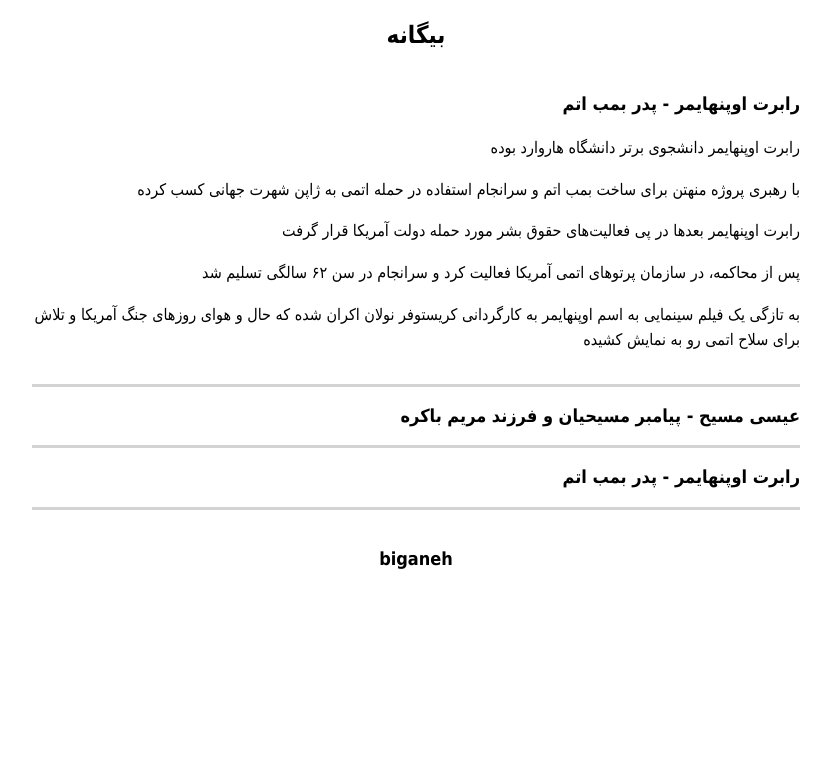
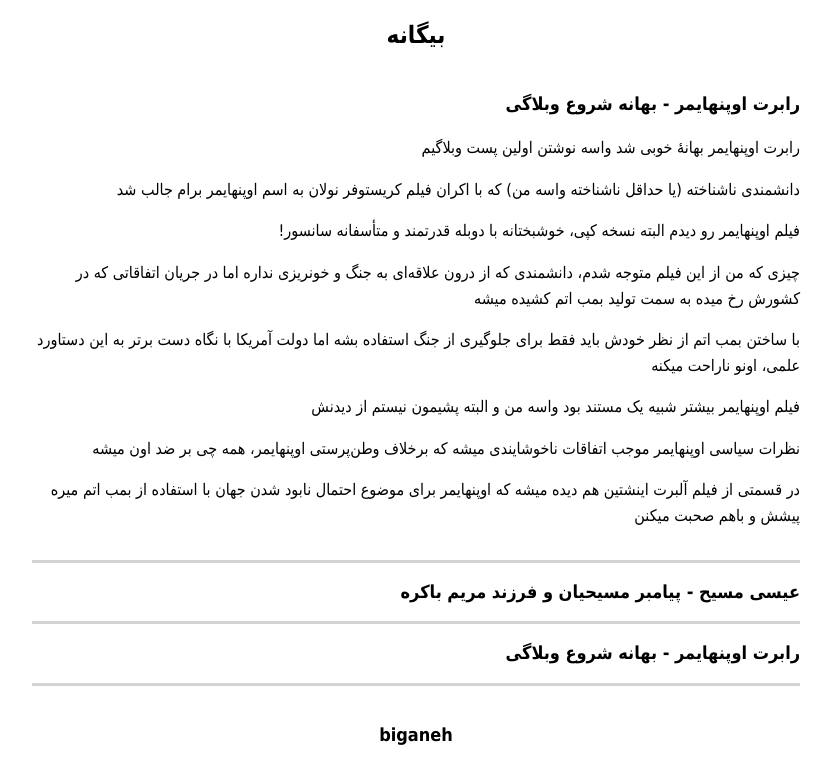
Before and after one commit to darkblog/darkblog.github.io, a Jekyll site: the page built from _posts/2023-8-7-1.md, in a window 1280 px wide. Shown: the top 784 px of the page, without its empty margins (308-1139 px from the left). Built offline with Jekyll 4.4.1, drawn with Linux system fonts in a browser that asks for light colours.

Commit message:
Update 2023-8-7-1.md

```diff
--- a/_posts/2023-8-7-1.md
+++ b/_posts/2023-8-7-1.md
@@ -1,14 +1,20 @@
 ---
 layout: post
-title: رابرت اوپنهایمر - پدر بمب اتم
+title: رابرت اوپنهایمر - بهانه شروع وبلاگی
 ---
 
-رابرت اوپنهایمر دانشجوی برتر دانشگاه هاروارد بوده
+رابرت اوپنهایمر بهانهٔ خوبی شد واسه نوشتن اولین پست وبلاگیم
 
-با رهبری پروژه منهتن برای ساخت بمب اتم و سرانجام استفاده در حمله اتمی به ژاپن شهرت جهانی کسب کرده
+دانشمندی ناشناخته (یا حداقل ناشناخته واسه من) که با اکران فیلم کریستوفر نولان به اسم اوپنهایمر برام جالب شد
 
-رابرت اوپنهایمر بعدها در پی فعالیت‌های حقوق بشر مورد حمله دولت آمریکا قرار گرفت
+فیلم اوپنهایمر رو دیدم البته نسخه کپی، خوشبختانه با دوبله قدرتمند و متأسفانه سانسور!
 
-پس از محاکمه، در سازمان پرتوهای اتمی آمریکا فعالیت کرد و سرانجام در سن ۶۲ سالگی تسلیم شد
+چیزی که من از این فیلم متوجه شدم، دانشمندی که از درون علاقه‌ای به جنگ و خونریزی نداره اما در جریان اتفاقاتی که در کشورش رخ میده به سمت تولید بمب اتم کشیده میشه
 
-به تازگی یک فیلم سینمایی به اسم اوپنهایمر به کارگردانی کریستوفر نولان اکران شده که حال و هوای روزهای جنگ آمریکا و تلاش برای سلاح اتمی رو به نمایش کشیده
+با ساختن بمب اتم از نظر خودش باید فقط برای جلوگیری از جنگ استفاده بشه اما دولت آمریکا با نگاه دست برتر به این دستاورد علمی، اونو ناراحت میکنه
+
+فیلم اوپنهایمر بیشتر شبیه یک مستند بود واسه من و البته پشیمون نیستم از دیدنش
+
+نظرات سیاسی اوپنهایمر موجب اتفاقات ناخوشایندی میشه که برخلاف وطن‌پرستی اوپنهایمر، همه چی بر ضد اون میشه
+
+در قسمتی از فیلم آلبرت اینشتین هم دیده میشه که اوپنهایمر برای موضوع احتمال نابود شدن جهان با استفاده از بمب اتم میره پیشش و باهم صحبت میکنن
```
